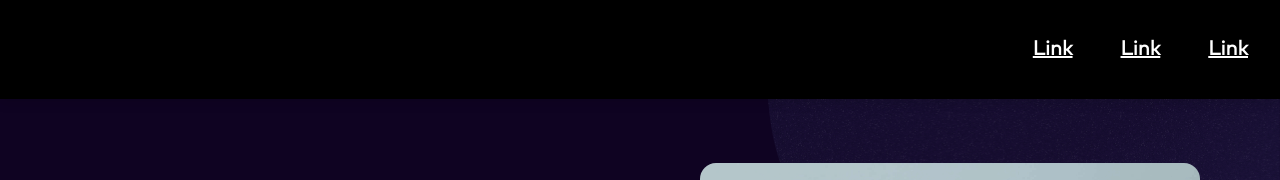
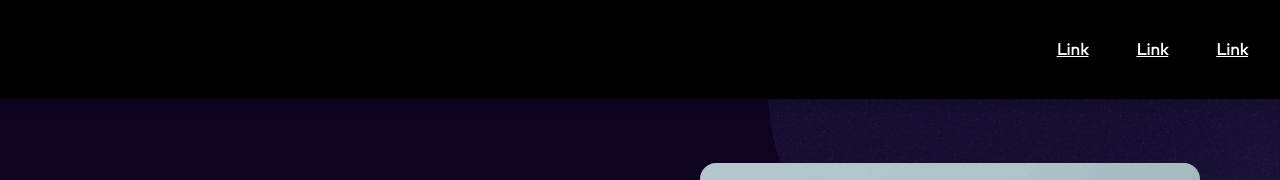
Before and after one commit to dylanvanzanten/portfolio-2022, a Next.js app: page / in a window 1280 px wide. Shown: the top 180 px of the page. Built offline with nearby package versions, Linux system fonts and the light colour scheme.

Commit message:
refactor(Header, Navigation): Change logo styling

```diff
--- a/components/Header/_header.scss
+++ b/components/Header/_header.scss
@@ -45,6 +45,8 @@
     }
 
     &--nav-overlay {
+      margin-top: $spacing-40;
+
       svg {
         width: 60px;
       }
--- a/components/Navigation/_navigation.scss
+++ b/components/Navigation/_navigation.scss
@@ -52,8 +52,7 @@
       }
 
       @media (min-width: $mq-mob) {
-        @include text-link;
-        font-style: normal;
+        @include text-s;
       }
     }
   }
```
